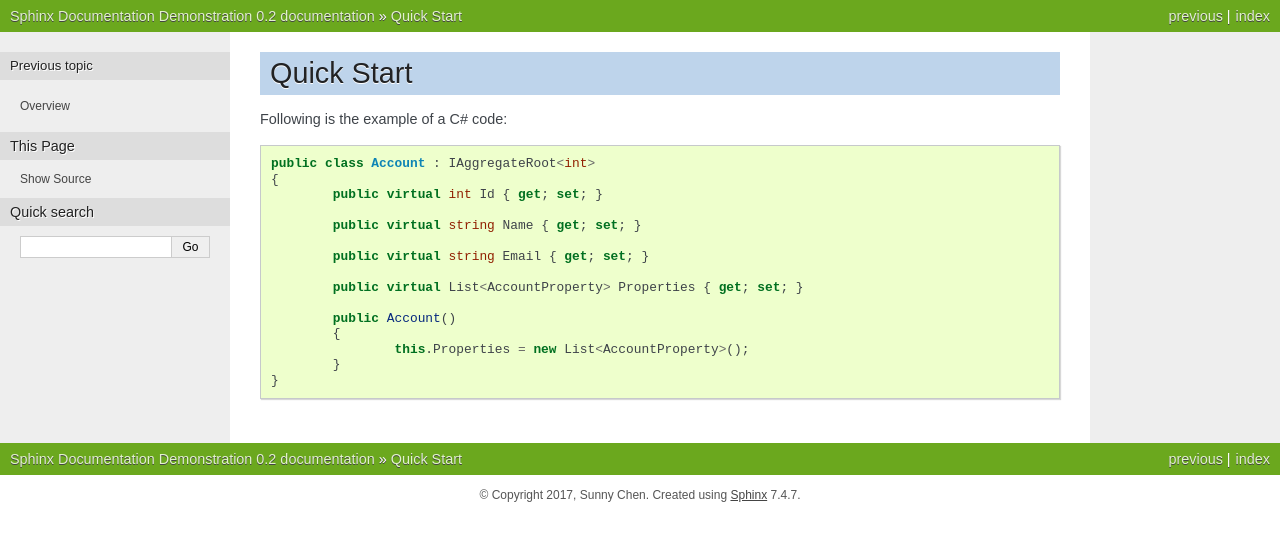
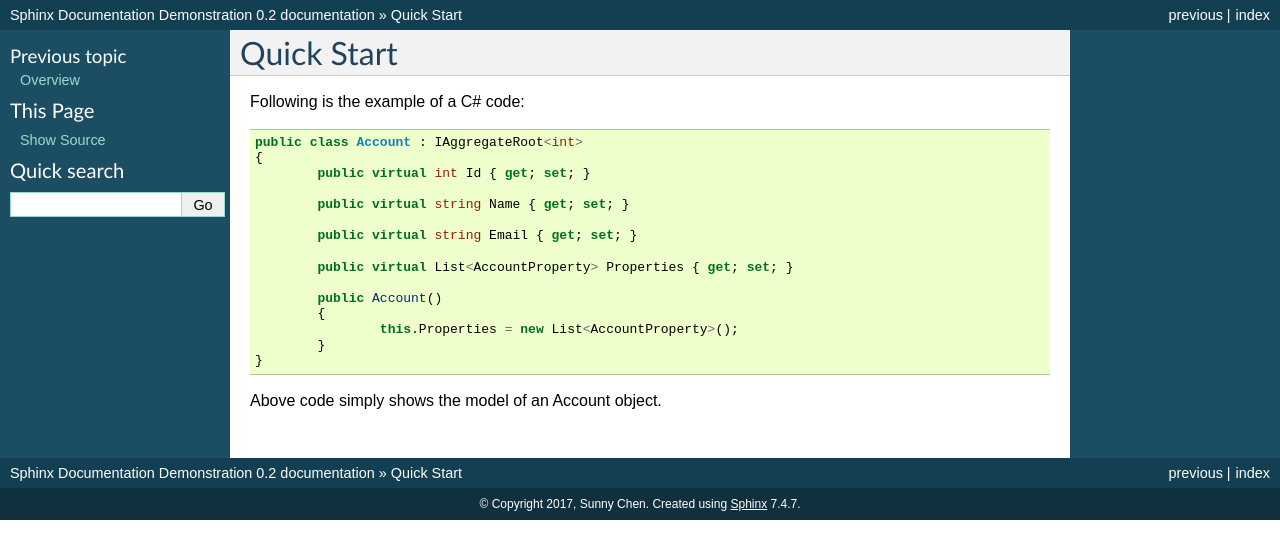
Before and after one commit to daxnet/sphinx-demo, a Sphinx documentation site: the page built from docs/source/quickstart.rst, in a window 1280 px wide. Shown: the top 559 px of the page. Built offline with Sphinx 7.4.7, drawn with Linux system fonts in a browser that asks for light colours.

Commit message:
Changed the style and fixed the tab intend.

```diff
--- a/docs/source/conf.py
+++ b/docs/source/conf.py
@@ -82,7 +82,7 @@ todo_include_todos = False
 # The theme to use for HTML and HTML Help pages.  See the documentation for
 # a list of builtin themes.
 #
-html_theme = 'nature'
+html_theme = 'default'
 
 # Theme options are theme-specific and customize the look and feel of a theme
 # further.  For a list of options available for each theme, see the
--- a/docs/source/quickstart.rst
+++ b/docs/source/quickstart.rst
@@ -19,3 +19,5 @@ Following is the example of a C# code:
 			this.Properties = new List<AccountProperty>();
 		}
 	}
+
+Above code simply shows the model of an Account object.
```
